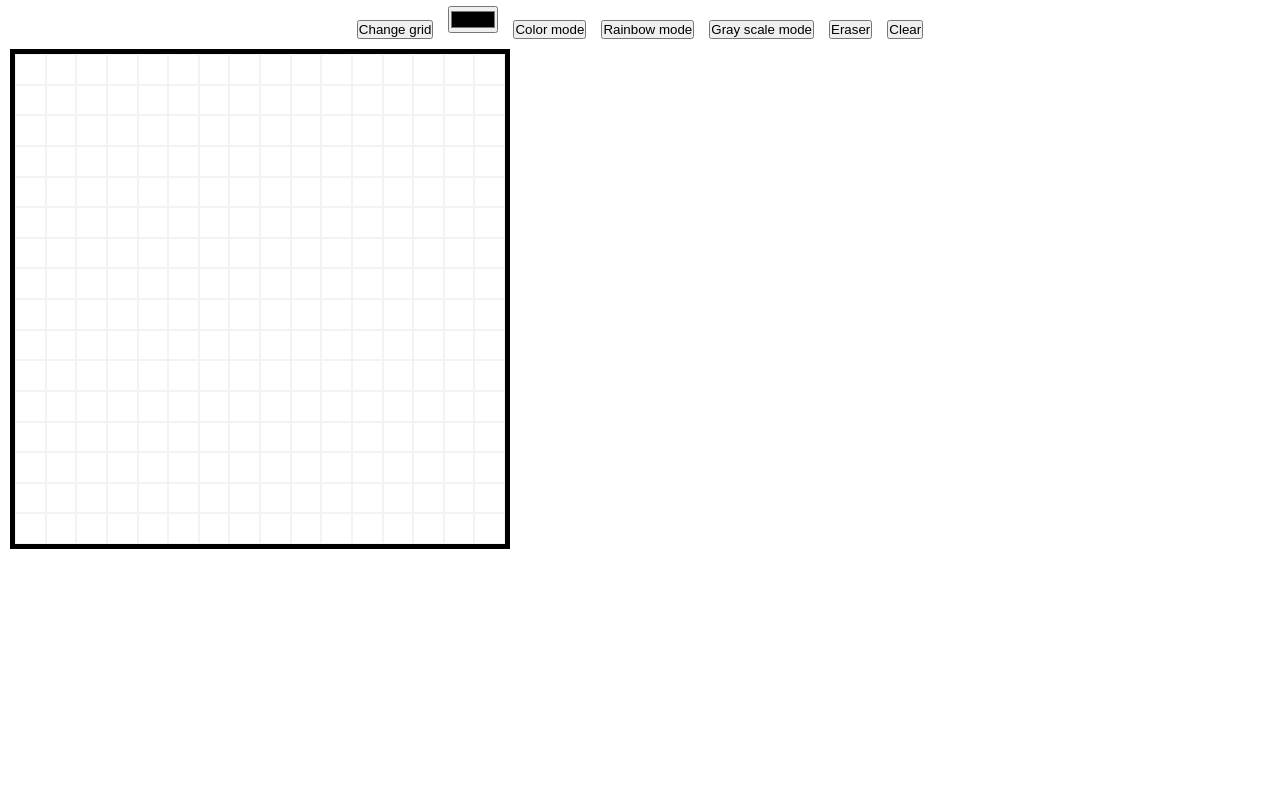
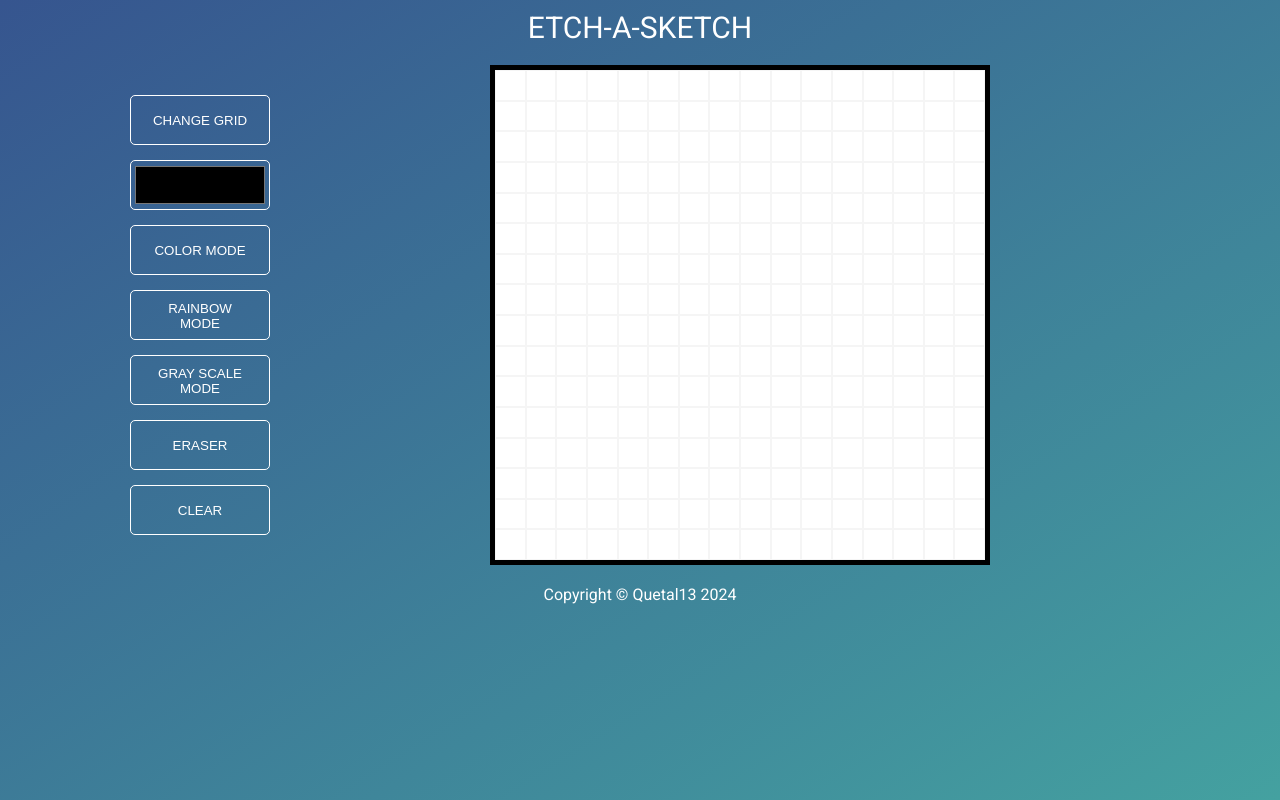
Before and after one commit to Quetal13/etch-a-sketch, a plain HTML site: page index.html in a window 1280 px wide. Drawn offline with Linux system fonts and the light colour scheme.

Commit message:
Adding style
In this version I added a new UI.

```diff
--- a/css/style.css
+++ b/css/style.css
@@ -1,32 +1,107 @@
+@import url('https://fonts.googleapis.com/css2?family=Roboto:wght@100;300;400;500;700;900&display=swap');
+
 * {
     padding: 0;
     margin: 0;
     box-sizing: border-box;
 }
 
+header {
+    color: white;
+    display: flex;
+    align-items: center;
+    justify-content: center;
+    font-size: 30px;
+    margin-top: 10px;
+}
+
+body {
+    display: flex;
+    flex-direction: column;
+    min-height: 100vh;
+    max-height: 100vh;
+    background-image: linear-gradient(to bottom right, rgb(54, 85, 143), rgb(68, 161, 160));
+    font-family: 'Roboto', sans-serif;
+    text-transform: uppercase;
+}
+
+footer {
+    display: flex;
+    align-items: center;
+    justify-content: center;
+    color: white;
+    text-transform: capitalize;
+}
+
+.all-container {
+    margin: 10px 20px;
+    display: flex;
+    align-items: center;
+    justify-content: space-evenly;
+}
+
 .button-container {
+    display: flex;
+    flex-direction: column;
+    width: 100%;
+    max-width: 100px;
+    margin-left: 100px;
+    align-items: center;
+    justify-content: center;
+    flex-wrap: wrap;
+    gap: 15px;
+    flex-grow: 1;
+    flex-shrink: 0.9;
+    padding: 0px 10px;
+}
+
+.button-container button {
+    background: none;
+    width: 140px;
+    height: 50px;
+    border: 1px solid white;
+    padding: 10px 20px;
+    border-radius: 5px;
+    color: white;
+    transition: transform 0.3s ease-in-out;
+    text-transform: uppercase;
+}
+
+.button-container button:hover {
+    cursor: pointer;
+    transform: scale(1.1);
+}
+
+#change-color {
+    background: none;
+    border: 1px solid white;
+    height: 50px;
+    width: 140px;
+    border-radius: 5px;
+    padding: 1px 2px;
+    transition: transform 0.3s ease-in-out;
+}
+
+#change-color:hover {
+    cursor: pointer;
+    transform: scale(1.1);
+}
+
+.pixels-container {
     display: flex;
     width: 100%;
     align-items: center;
     justify-content: center;
-    flex-wrap: wrap;
-    gap: 15px;
-}
-
-.button-container button {
-    margin-top: 20px;
-}
-
-.button-container button:hover {
-    cursor: pointer;
 }
 
 #container {
+    background-color: white;
     height: 500px;
-    max-height: 500px;
     width: 500px;
     max-width: 500px;
     display: flex;
+    flex-grow: 1.5;
+    flex-shrink: 0;
     flex-direction: row;
     flex-wrap: wrap;
     border: 5px solid black;
@@ -34,5 +109,5 @@
 }
 
 #container div {
-    border: 1px solid rgba(143, 138, 138, 0.1);
+    border: 1px solid rgba(88, 88, 88, 0.06);
 }
--- a/index.html
+++ b/index.html
@@ -7,6 +7,11 @@
     <link rel="stylesheet" href="./css/style.css">
 </head>
 <body>
+    <header>
+        etch-a-sketch
+    </header>
+    <main>
+        <div class="all-container">
             <div class="button-container">
                 <button id="change">Change grid</button>
                 <input type="color" value="#000000" id="change-color">
@@ -16,10 +21,16 @@
                 <button id="erase">Eraser</button>
                 <button id="clear">Clear</button>
             </div>
+            <div class="pixels-container">
                 <div id="container">
+            </div>
+            </div>
+        </div>
+    </main>
 
-    </div>
-
+    <footer>
+        Copyright © Quetal13 2024
+    </footer>
     <script src="./js/script.js"></script>
 </body>
 </html>
--- a/js/script.js
+++ b/js/script.js
@@ -10,6 +10,7 @@ const container = document.getElementById("container");
 let gridNumber = 16;
 let defaultColor = 'rgb(41,145,255)';
 let color = defaultColor;
+let colorMode = false;
 let rainbowMode = false;
 let darkeningMode = false;
 let eraserMode = false;
@@ -37,7 +38,7 @@ function stopPainting() {
     painting = false;
 }
 
-function startPainting() {
+function startPainting(e) {
     painting = true;
     e.preventDefault();
 }
```
Lines whose indentation alone changed are shown as unchanged.
